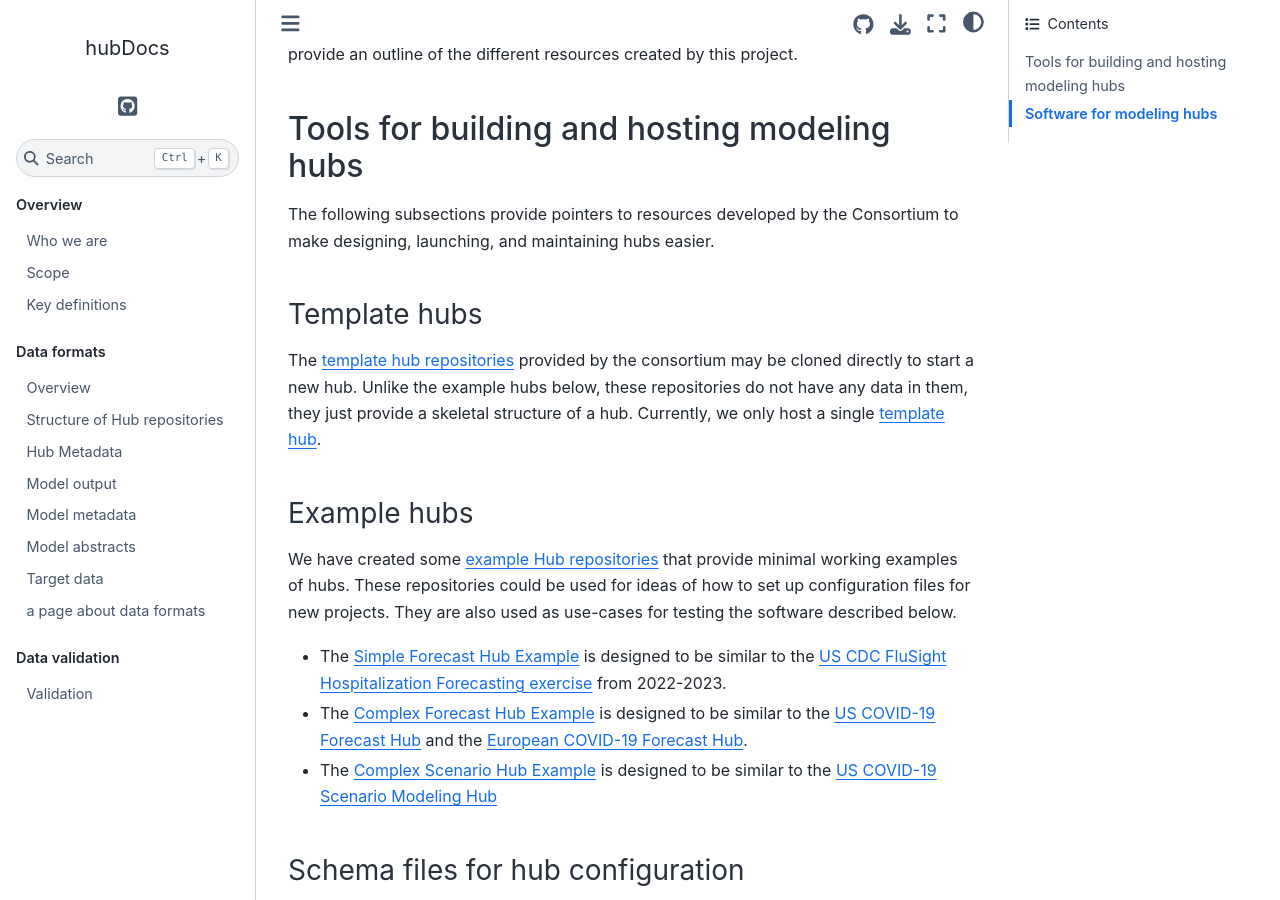
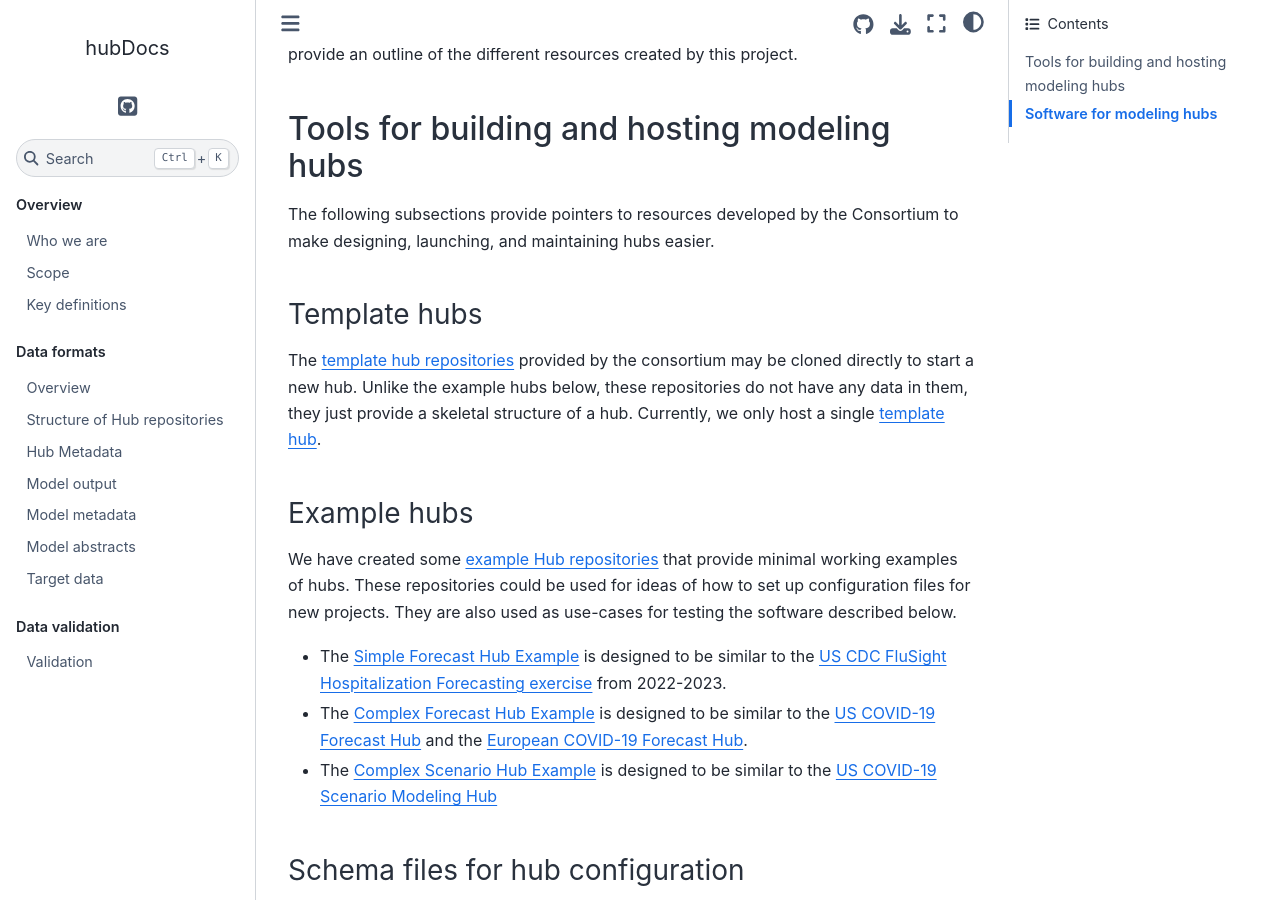
Before and after one commit to hubverse-org/hubDocs, a Sphinx documentation site: the page built from docs/source/index.md, in a window 1280 px wide and 900 px high, scrolled down 344 px. Built offline with Sphinx 7.4.7 and the Sphinx Book theme 1.1.4, drawn with Linux system fonts in a browser that asks for light colours.

Commit message:
removing data.md file which doesn't have a purpose

````diff
--- a/docs/source/data.md
+++ /dev/null
@@ -1,3 +0,0 @@
-# a page about data formats
-
-here is some **detailed info**
--- a/docs/source/index.md
+++ b/docs/source/index.md
@@ -59,7 +59,6 @@ format/model-output.md
 format/model-metadata.md
 format/model-abstracts.md
 format/target-data.md
-data.md
 ```
 
 ```{toctree}
````
